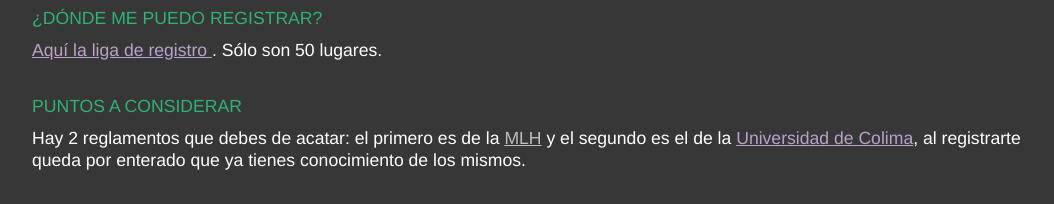
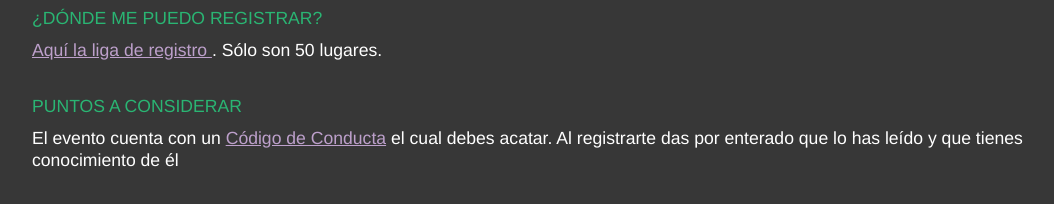
Before and after one commit to caarloshugo/hack.colima, a plain HTML site: page index.html in a window 1280 px wide. Shown: the part 3460-3664 px from the top of the page, without its empty margins (96-1150 px from the left). Drawn offline with Linux system fonts and the light colour scheme; grey boxes are pictures that could not be loaded.

Commit message:
Fix CoC reference and temporary remove venue policies link

```diff
--- a/index.html
+++ b/index.html
@@ -254,9 +254,8 @@
           <li>
             <span class='question'>Puntos a considerar</span>
             <p class='answer white-text'>
-              Hay 2 reglamentos que debes de acatar: el primero es de la <a href='#' target='_blank' class='gray-text'>MLH</a>
-              y el segundo es el de la <a href='#' target='_blank' class='light-purple-text'>Universidad de Colima</a>, al registrarte queda por enterado
-              que ya tienes conocimiento de los mismos.
+              El evento cuenta con un <a href='#' target='_blank' class='light-purple-text'>C&oacute;digo de Conducta</a> el cual debes acatar. Al registrarte das por
+              enterado que lo has le&iacute;do y que tienes conocimiento de &eacute;l
             </p>
           </li>
         </ul>
```
